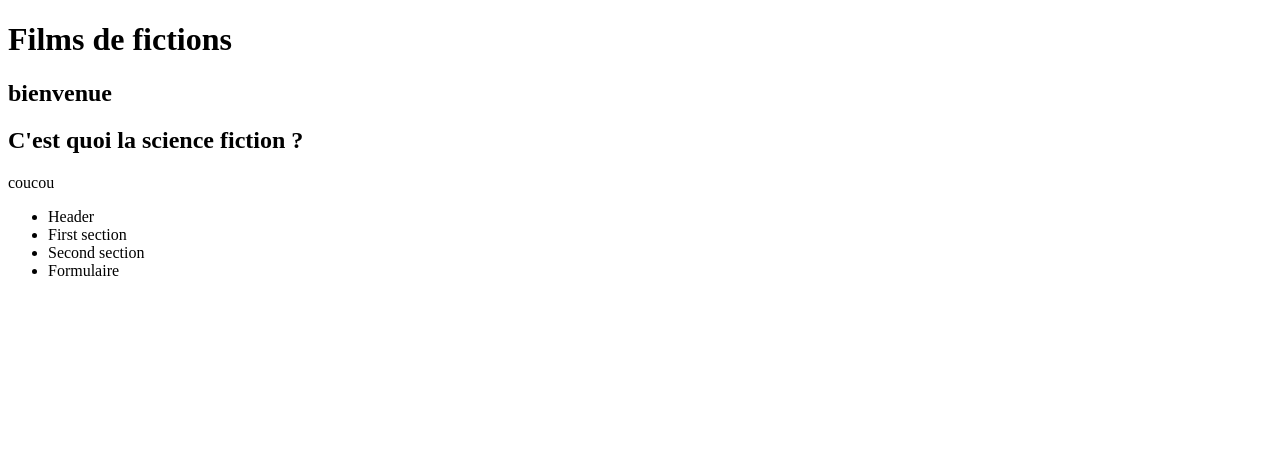
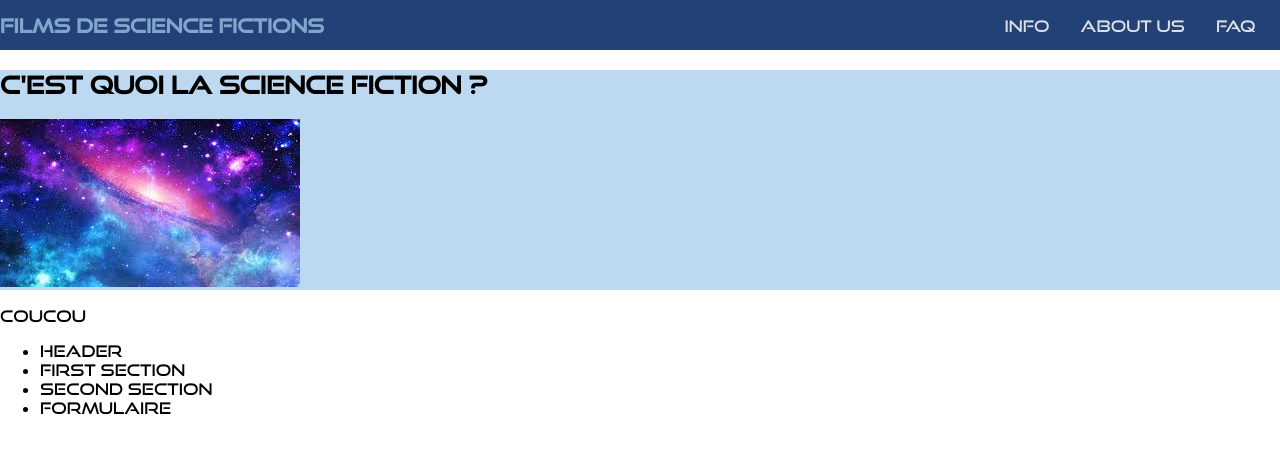
Before and after one commit to Gelero91/group-project-js, a plain HTML site: page index.html in a window 1280 px wide. Drawn offline with Linux system fonts and the light colour scheme.

Commit message:
header and first section

```diff
--- a/index.html
+++ b/index.html
@@ -5,16 +5,25 @@
     <meta http-equiv="X-UA-Compatible" content="IE=edge">
     <meta name="viewport" content="width=device-width, initial-scale=1.0">
     <title>Films de science fiction</title>
+    <link rel="stylesheet" href="style.css" />
+  </head>
 </head>
 <body>
     <header>
-        <h1>Films de fictions</h1>
-        <h2>bienvenue</h2>
+        <h1 class="title-header">Films de science fictions</h1>
+        <nav>
+            <ul>
+              <li><a href="#info">INFO</a></li>
+              <li><a href="#aboutus">ABOUT US</a></li>
+              <li><a href="#faq">FAQ</a></li>
+            </ul>
+        </nav>
     </header>
 
     <main>
-        <section>
-        <h1>C'est quoi la science fiction ?</h1>
+        <section class="first-section">
+            <h1>C'est quoi la science fiction ?</h1>
+            <img src="img/science-fiction-wallpaper.jpg">
         </section>
 
 
--- /dev/null
+++ b/style.css
@@ -0,0 +1,70 @@
+@font-face {
+    font-family: "GoodTimes";
+    src: url(fonts/good-times-rg.otf);
+}
+
+body{
+    margin: 0;
+    font-family: "GoodTimes";
+}
+
+header {
+    width: 100%;
+    height: 50px;
+    background-color: #214177;
+    display: flex;
+    justify-content: space-between;
+    align-items: center;
+    position: fixed;
+    top: 0;
+}
+
+.title-header {
+    color: #82A6CB;
+    font-size: min(5vw, 1.2em);
+    text-align: center;
+}
+
+
+nav {
+    width: 50%;
+    max-width: 300px;
+    height: 50px;
+}
+
+nav > ul {
+    display: flex;
+    justify-content: space-evenly;
+    flex-wrap: wrap;
+    align-items: center;
+    padding-inline-start: 0;
+    margin-block: 0;
+    height: 100%;
+    }
+
+nav > ul > li {
+    color: #dfdfe2;
+    margin: 0 0.2rem;
+    padding: 0.2rem;
+    display: block;
+}
+
+nav > ul > li:hover {
+    background-color: #82A6CB;
+    color: #1b1b32;
+    cursor: pointer;
+}
+
+li > a {
+    color: inherit;
+    text-decoration: none;
+}
+
+main {
+    padding-top: 50px;
+  }
+
+.first-section{
+    background-color: #BDD8F1;
+    height: 50%;
+}
```
Also changed, not shown: fonts/good-times-rg.otf (added), img/science-fiction-wallpaper.jpg (added).
